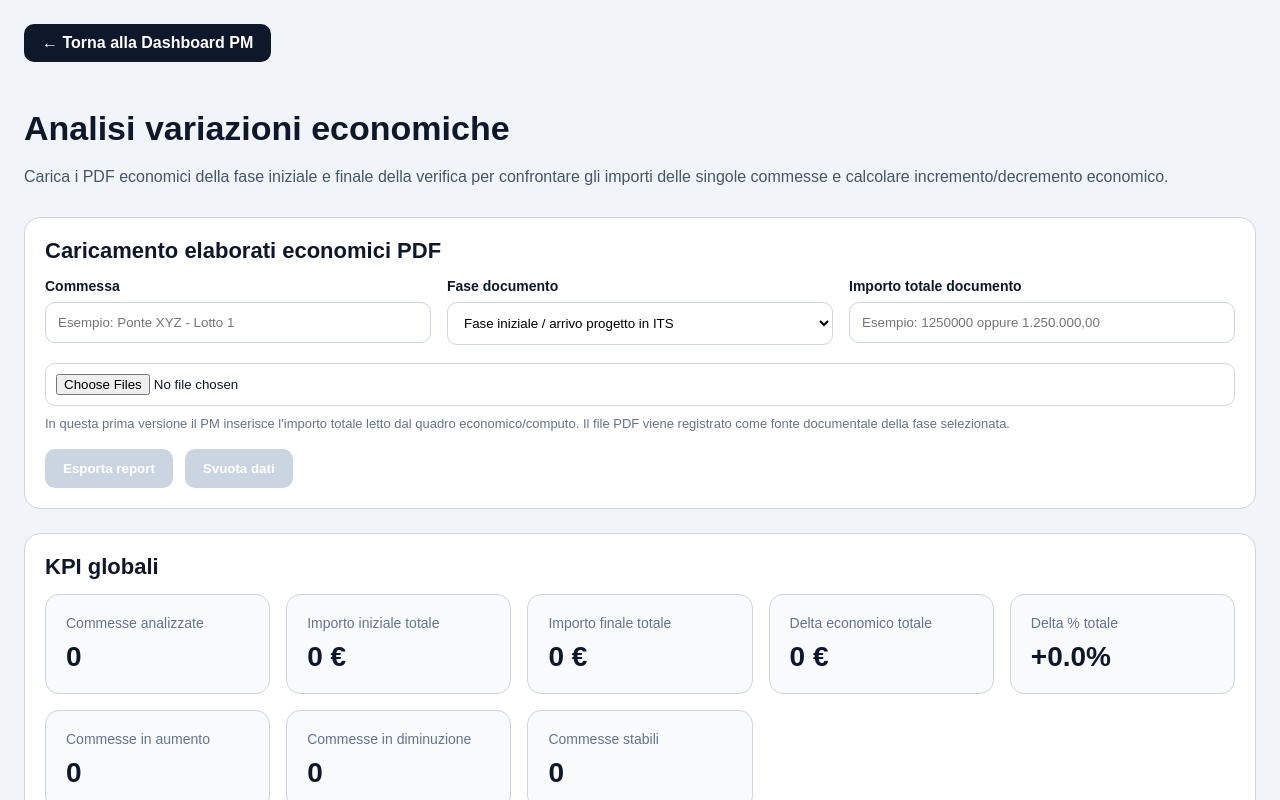
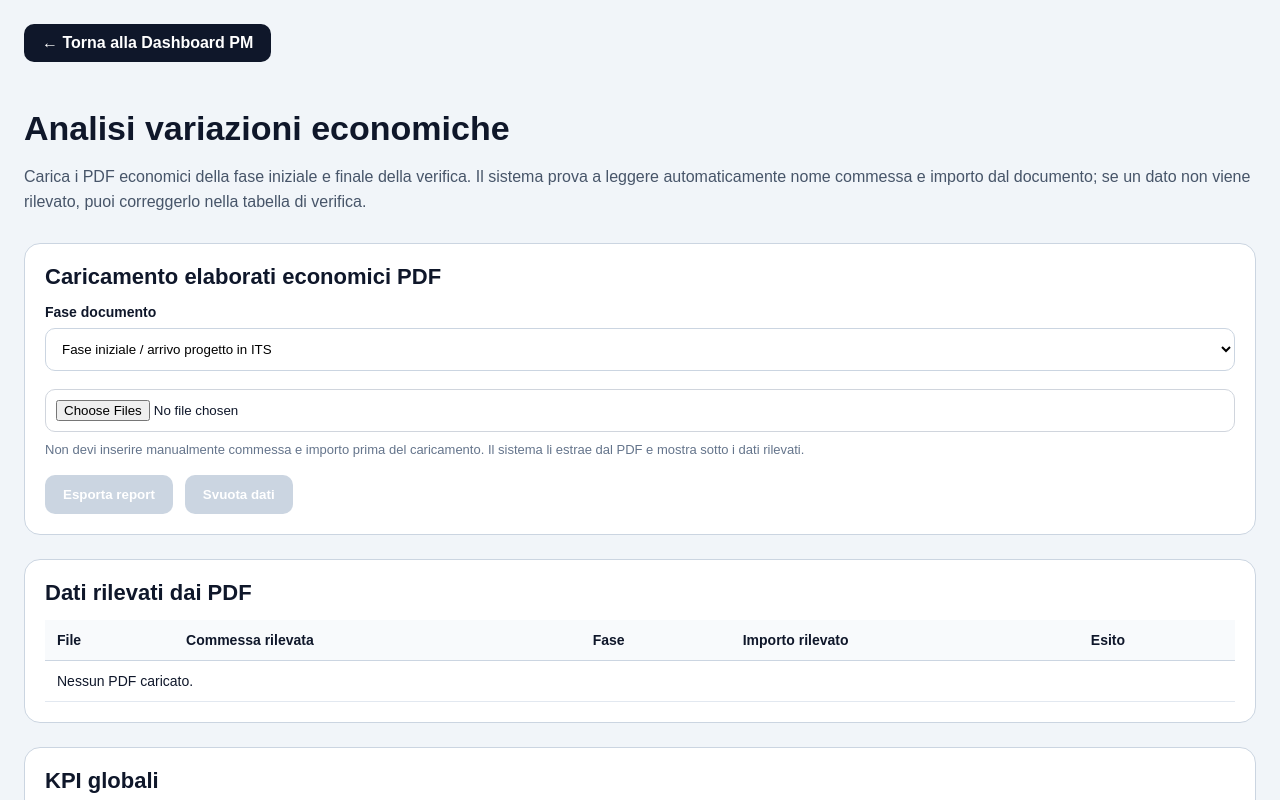
Before and after one commit to Giu71Puj06/nexcommon-qc-dashboard, a Next.js app: page /dashboard-pm/variazioni-economiche in a window 1280 px wide. Shown: the top 800 px of the page. Built offline with nearby package versions, Linux system fonts and the light colour scheme.

Commit message:
Update page.tsx

```diff
--- a/app/dashboard-pm/variazioni-economiche/page.tsx
+++ b/app/dashboard-pm/variazioni-economiche/page.tsx
@@ -9,6 +9,7 @@ type EconomicFile = {
   fase: "iniziale" | "finale";
   fileName: string;
   importo: number;
+  warning?: string;
 };
 
 type EconomicKpi = {
@@ -22,11 +23,19 @@ type EconomicKpi = {
   fileFinali: string[];
 };
 
+type ApiExtractedFile = {
+  fileName: string;
+  commessa: string;
+  importo: number;
+  fase: "iniziale" | "finale";
+  warning?: string;
+};
+
 export default function VariazioniEconomichePage() {
-  const [commessa, setCommessa] = useState("");
   const [fase, setFase] = useState<"iniziale" | "finale">("iniziale");
-  const [importo, setImporto] = useState("");
   const [files, setFiles] = useState<EconomicFile[]>([]);
+  const [isLoading, setIsLoading] = useState(false);
+  const [lastMessage, setLastMessage] = useState("");
 
   const kpis = useMemo(() => buildKpis(files), [files]);
 
@@ -49,43 +58,98 @@ export default function VariazioniEconomichePage() {
 
   async function handlePdfUpload(event: React.ChangeEvent<HTMLInputElement>) {
     const selected = Array.from(event.target.files || []);
+    if (!selected.length) return;
 
-    if (!commessa.trim()) {
-      alert("Inserisci il nome della commessa prima di caricare i PDF.");
-      event.target.value = "";
-      return;
-    }
+    const pdfFiles = selected.filter((file) => file.name.toLowerCase().endsWith(".pdf"));
 
-    const amount = parseImporto(importo);
-
-    if (!amount || amount <= 0) {
-      alert("Inserisci l'importo economico totale del documento caricato.");
-      event.target.value = "";
-      return;
-    }
-
-    const newRows = selected
-      .filter((file) => file.name.toLowerCase().endsWith(".pdf"))
-      .map((file) => ({
-        id: `${file.name}-${Date.now()}-${Math.random()}`,
-        commessa: commessa.trim(),
-        fase,
-        fileName: file.name,
-        importo: amount,
-      }));
-
-    if (newRows.length === 0) {
+    if (!pdfFiles.length) {
       alert("Carica almeno un file PDF.");
       event.target.value = "";
       return;
     }
 
-    setFiles((prev) => [...prev, ...newRows]);
-    event.target.value = "";
+    setIsLoading(true);
+    setLastMessage("Analisi PDF in corso...");
+
+    try {
+      const formData = new FormData();
+      formData.append("fase", fase);
+
+      pdfFiles.forEach((file) => {
+        formData.append("files", file);
+      });
+
+      const response = await fetch("/api/variazioni-economiche", {
+        method: "POST",
+        body: formData,
+      });
+
+      const data = await response.json();
+
+      if (!response.ok) {
+        throw new Error(data?.error || "Errore durante l'analisi dei PDF.");
+      }
+
+      const extractedFiles: ApiExtractedFile[] = data.files || [];
+
+      const newRows: EconomicFile[] = extractedFiles.map((file) => ({
+        id: `${file.fileName}-${Date.now()}-${Math.random()}`,
+        commessa: file.commessa || cleanProjectName(file.fileName),
+        fase: file.fase || fase,
+        fileName: file.fileName,
+        importo: Number(file.importo || 0),
+        warning: file.warning,
+      }));
+
+      setFiles((prev) => [...prev, ...newRows]);
+
+      const warnings = newRows.filter((row) => row.warning || row.importo <= 0);
+
+      if (warnings.length > 0) {
+        setLastMessage(
+          `${newRows.length} PDF analizzati. ${warnings.length} documento/i richiedono verifica perché l'importo non è stato rilevato.`
+        );
+      } else {
+        setLastMessage(`${newRows.length} PDF analizzati correttamente.`);
+      }
+    } catch (error) {
+      alert(
+        error instanceof Error
+          ? error.message
+          : "Errore durante l'analisi dei PDF economici."
+      );
+      setLastMessage("");
+    } finally {
+      setIsLoading(false);
+      event.target.value = "";
+    }
   }
 
   function clearData() {
     setFiles([]);
+    setLastMessage("");
+  }
+
+  function updateFileField(
+    id: string,
+    field: "commessa" | "importo" | "fase",
+    value: string
+  ) {
+    setFiles((prev) =>
+      prev.map((file) => {
+        if (file.id !== id) return file;
+
+        if (field === "importo") {
+          return { ...file, importo: parseImporto(value), warning: undefined };
+        }
+
+        if (field === "fase") {
+          return { ...file, fase: value as "iniziale" | "finale" };
+        }
+
+        return { ...file, commessa: value };
+      })
+    );
   }
 
   function exportReport() {
@@ -112,19 +176,13 @@ export default function VariazioniEconomichePage() {
         "Importo finale": totals.finale,
         "Delta economico": totals.delta,
         "Delta %": Number(totals.deltaPercent.toFixed(2)),
-        Stato:
-          totals.delta > 0
-            ? "In aumento"
-            : totals.delta < 0
-            ? "In diminuzione"
-            : "Stabile",
+        Stato: totals.delta > 0 ? "In aumento" : totals.delta < 0 ? "In diminuzione" : "Stabile",
         "File fase iniziale": "",
         "File fase finale": "",
       },
     ];
 
     const allRows = [...summaryRows, ...rows];
-
     const csvHeader = Object.keys(allRows[0]).join(";");
     const csvRows = allRows.map((row) =>
       Object.values(row)
@@ -134,9 +192,9 @@ export default function VariazioniEconomichePage() {
 
     const csv = "\ufeff" + [csvHeader, ...csvRows].join("\n");
     const blob = new Blob([csv], { type: "text/csv;charset=utf-8;" });
-
     const url = URL.createObjectURL(blob);
     const a = document.createElement("a");
+
     a.href = url;
     a.download = "analisi_variazioni_economiche.csv";
     document.body.appendChild(a);
@@ -157,24 +215,15 @@ export default function VariazioniEconomichePage() {
         <h1 style={titleStyle}>Analisi variazioni economiche</h1>
 
         <p style={leadStyle}>
-          Carica i PDF economici della fase iniziale e finale della verifica per confrontare
-          gli importi delle singole commesse e calcolare incremento/decremento economico.
+          Carica i PDF economici della fase iniziale e finale della verifica. Il sistema prova a leggere
+          automaticamente nome commessa e importo dal documento; se un dato non viene rilevato, puoi correggerlo
+          nella tabella di verifica.
         </p>
 
         <section style={sectionStyle}>
           <h2 style={h2Style}>Caricamento elaborati economici PDF</h2>
 
           <div style={formGridStyle}>
-            <label>
-              <b>Commessa</b>
-              <input
-                value={commessa}
-                onChange={(e) => setCommessa(e.target.value)}
-                placeholder="Esempio: Ponte XYZ - Lotto 1"
-                style={inputStyle}
-              />
-            </label>
-
             <label>
               <b>Fase documento</b>
               <select
@@ -186,26 +235,32 @@ export default function VariazioniEconomichePage() {
                 <option value="finale">Fase finale / conclusione verifica</option>
               </select>
             </label>
-
-            <label>
-              <b>Importo totale documento</b>
-              <input
-                value={importo}
-                onChange={(e) => setImporto(e.target.value)}
-                placeholder="Esempio: 1250000 oppure 1.250.000,00"
-                style={inputStyle}
-              />
-            </label>
           </div>
 
           <div style={{ marginTop: 18 }}>
-            <input type="file" multiple accept=".pdf" onChange={handlePdfUpload} />
+            <input type="file" multiple accept=".pdf" onChange={handlePdfUpload} disabled={isLoading} />
           </div>
 
           <p style={helpStyle}>
-            In questa prima versione il PM inserisce l'importo totale letto dal quadro economico/computo.
-            Il file PDF viene registrato come fonte documentale della fase selezionata.
+            Non devi inserire manualmente commessa e importo prima del caricamento. Il sistema li estrae dal PDF e
+            mostra sotto i dati rilevati.
           </p>
+
+          {lastMessage && (
+            <div
+              style={{
+                marginTop: 12,
+                padding: 12,
+                borderRadius: 10,
+                background: "#eff6ff",
+                border: "1px solid #bfdbfe",
+                color: "#1e40af",
+                fontWeight: 700,
+              }}
+            >
+              {lastMessage}
+            </div>
+          )}
 
           <div style={actionsStyle}>
             <button
@@ -233,6 +288,73 @@ export default function VariazioniEconomichePage() {
             >
               Svuota dati
             </button>
+          </div>
+        </section>
+
+        <section style={sectionStyle}>
+          <h2 style={h2Style}>Dati rilevati dai PDF</h2>
+
+          <div style={{ overflowX: "auto" }}>
+            <table style={tableStyle}>
+              <thead>
+                <tr style={{ background: "#f8fafc" }}>
+                  <th style={thStyle}>File</th>
+                  <th style={thStyle}>Commessa rilevata</th>
+                  <th style={thStyle}>Fase</th>
+                  <th style={thStyle}>Importo rilevato</th>
+                  <th style={thStyle}>Esito</th>
+                </tr>
+              </thead>
+
+              <tbody>
+                {files.length === 0 ? (
+                  <tr>
+                    <td style={tdStyle} colSpan={5}>
+                      Nessun PDF caricato.
+                    </td>
+                  </tr>
+                ) : (
+                  files.map((file) => (
+                    <tr key={file.id}>
+                      <td style={tdStyle}>{file.fileName}</td>
+
+                      <td style={tdStyle}>
+                        <input
+                          value={file.commessa}
+                          onChange={(e) => updateFileField(file.id, "commessa", e.target.value)}
+                          style={smallInputStyle}
+                        />
+                      </td>
+
+                      <td style={tdStyle}>
+                        <select
+                          value={file.fase}
+                          onChange={(e) => updateFileField(file.id, "fase", e.target.value)}
+                          style={smallInputStyle}
+                        >
+                          <option value="iniziale">Iniziale</option>
+                          <option value="finale">Finale</option>
+                        </select>
+                      </td>
+
+                      <td style={tdStyle}>
+                        <input
+                          value={file.importo > 0 ? String(file.importo) : ""}
+                          onChange={(e) => updateFileField(file.id, "importo", e.target.value)}
+                          placeholder="Da verificare"
+                          style={smallInputStyle}
+                        />
+                      </td>
+
+                      <td style={tdStyle}>
+                        {file.importo > 0 ? "Letto automaticamente" : "Da verificare"}
+                        {file.warning ? ` - ${file.warning}` : ""}
+                      </td>
+                    </tr>
+                  ))
+                )}
+              </tbody>
+            </table>
           </div>
         </section>
 
@@ -277,12 +399,7 @@ export default function VariazioniEconomichePage() {
                         style={{
                           width: `${width}%`,
                           height: "100%",
-                          background:
-                            kpi.delta > 0
-                              ? "#dc2626"
-                              : kpi.delta < 0
-                              ? "#16a34a"
-                              : "#64748b",
+                          background: kpi.delta > 0 ? "#dc2626" : kpi.delta < 0 ? "#16a34a" : "#64748b",
                         }}
                       />
                     </div>
@@ -344,9 +461,11 @@ export default function VariazioniEconomichePage() {
 function buildKpis(files: EconomicFile[]): EconomicKpi[] {
   const grouped = new Map<string, EconomicFile[]>();
 
-  files.forEach((file) => {
-    grouped.set(file.commessa, [...(grouped.get(file.commessa) || []), file]);
-  });
+  files
+    .filter((file) => file.importo > 0 && file.commessa.trim())
+    .forEach((file) => {
+      grouped.set(file.commessa, [...(grouped.get(file.commessa) || []), file]);
+    });
 
   return (Array.from(grouped.entries()) as [string, EconomicFile[]][])
     .map(([commessa, rows]) => {
@@ -359,11 +478,7 @@ function buildKpis(files: EconomicFile[]): EconomicKpi[] {
       const deltaPercent = importoIniziale > 0 ? (delta / importoIniziale) * 100 : 0;
 
       const stato: EconomicKpi["stato"] =
-        delta > 0
-          ? "In aumento"
-          : delta < 0
-          ? "In diminuzione"
-          : "Stabile";
+        delta > 0 ? "In aumento" : delta < 0 ? "In diminuzione" : "Stabile";
 
       return {
         commessa,
@@ -379,14 +494,13 @@ function buildKpis(files: EconomicFile[]): EconomicKpi[] {
     .filter((kpi) => kpi.importoIniziale > 0 || kpi.importoFinale > 0);
 }
 
+function cleanProjectName(fileName: string): string {
+  return fileName.replace(/\.pdf$/i, "").replace(/[_-]+/g, " ").trim();
+}
+
 function parseImporto(value: string): number {
-  const normalized = value
-    .replace(/\s/g, "")
-    .replace(/\./g, "")
-    .replace(",", ".");
-
+  const normalized = value.replace(/\s/g, "").replace(/\./g, "").replace(",", ".");
   const parsed = Number(normalized);
-
   return Number.isFinite(parsed) ? parsed : 0;
 }
 
@@ -406,10 +520,7 @@ function formatPercent(value: number): string {
 function KpiCard({ title, value }: { title: string; value: string }) {
   return (
     <div style={kpiCardStyle}>
-      <div style={{ fontSize: 14, color: "#64748b", marginBottom: 10 }}>
-        {title}
-      </div>
-
+      <div style={{ fontSize: 14, color: "#64748b", marginBottom: 10 }}>{title}</div>
       <div style={{ fontSize: 28, fontWeight: 800 }}>{value}</div>
     </div>
   );
@@ -468,13 +579,6 @@ const h2Style: React.CSSProperties = {
   fontWeight: 800,
 };
 
-const pStyle: React.CSSProperties = {
-  marginTop: 0,
-  marginBottom: 14,
-  color: "#64748b",
-  lineHeight: 1.5,
-};
-
 const helpStyle: React.CSSProperties = {
   marginTop: 10,
   color: "#64748b",
@@ -494,6 +598,15 @@ const inputStyle: React.CSSProperties = {
   padding: 12,
   border: "1px solid #cbd5e1",
   borderRadius: 10,
+  background: "#fff",
+};
+
+const smallInputStyle: React.CSSProperties = {
+  width: "100%",
+  minWidth: 160,
+  padding: 8,
+  border: "1px solid #cbd5e1",
+  borderRadius: 8,
   background: "#fff",
 };
 
```
